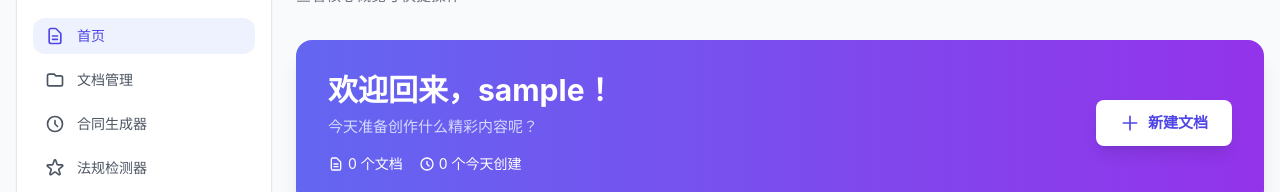
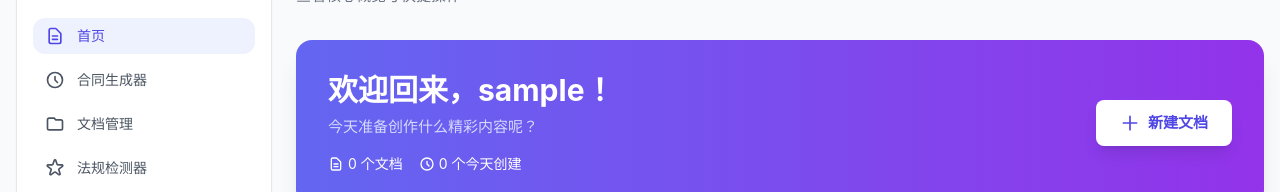
Before and after one commit to TyrionXu-016/contract-gen-fe, a Vue app: page / in a window 1280 px wide. Shown: the part 168-360 px from the top of the page. Built offline with nearby package versions, Linux system fonts and the light colour scheme; no server answers; sample sign-in values are in the browser's storage.

Commit message:
更新头部信息

```diff
--- a/src/views/Home.vue
+++ b/src/views/Home.vue
@@ -614,12 +614,12 @@ const isSidebarCollapsed = ref(false)
 const activeMenu = ref('home')
 const menuItems = ref([
   { id: 'home', label: '首页', description: '查看核心概览与快捷操作', icon: DocumentIcon },
+  { id: 'generator', label: '合同生成器', description: '生成合同模版', icon: ClockIcon },
   { id: 'documents', label: '文档管理', description: '集中管理所有合同文档', icon: FolderIcon },
-  { id: 'generator', label: '合同生成器', description: '监控整体写作效率', icon: ClockIcon },
-  { id: 'supervisor', label: '法规检测器', description: '快速访问收藏内容', icon: StarIcon },
-  { id: 'time_machine', label: '合同时光机', description: '恢复或清理删除的文档', icon: TrashIcon },
-  { id: 'roles', label: '角色管理', description: '恢复或清理删除的文档', icon: TrashIcon },
-  { id: 'authorities', label: '权限管理', description: '恢复或清理删除的文档', icon: TrashIcon },
+  { id: 'supervisor', label: '法规检测器', description: '爬虫检查法规', icon: StarIcon },
+  { id: 'time_machine', label: '合同时光机', description: '合同版本管理', icon: TrashIcon },
+  { id: 'roles', label: '角色管理', description: '管理用户角色', icon: TrashIcon },
+  { id: 'authorities', label: '权限管理', description: '管理用户权限', icon: TrashIcon },
 ])
 const activeMenuItem = computed(
   () => menuItems.value.find((item) => item.id === activeMenu.value) || menuItems.value[0],
```
